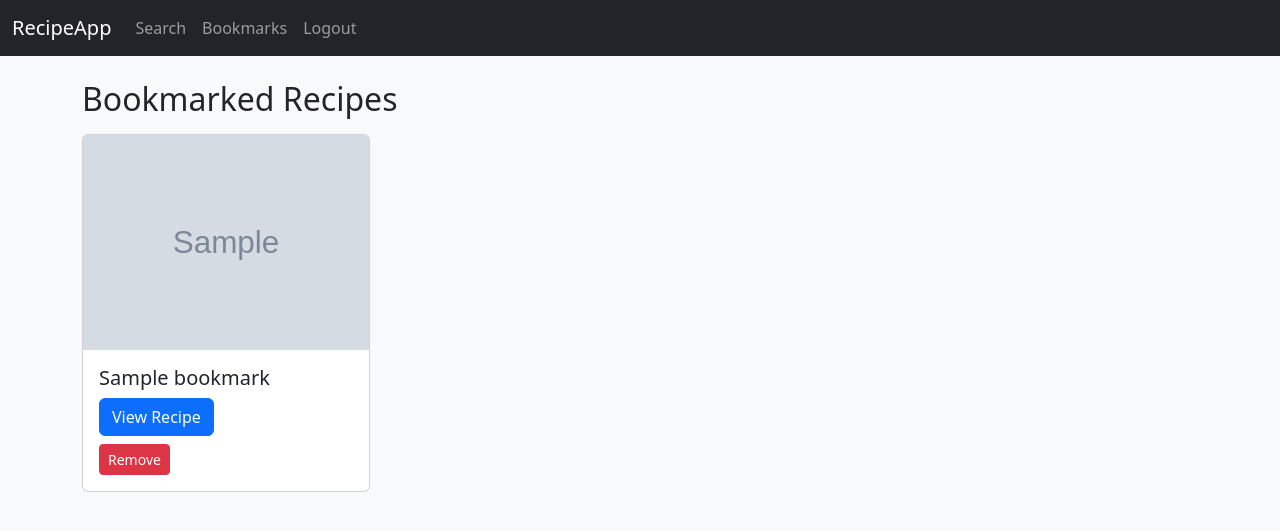
After one commit to cenesdeveloper/Recipy_Finder, a Flask app: page /bookmarks in a window 1280 px wide. The commit adds this page. Shown: the top 531 px of the page. Run offline with Flask 3, Linux system fonts and the light colour scheme; a user stored in the database is signed in; tables that the repository leaves empty hold one stand-in row (values such as "Sample post"); grey boxes marked "Sample" are stand-in pictures.

Commit message:
Added bookmark functionality

```diff
--- a/app/forms.py
+++ b/app/forms.py
@@ -4,12 +4,11 @@ from wtforms.validators import DataRequired, Email, EqualTo, Length
 
 class RegisterForm(FlaskForm):
     username = StringField('Username', validators=[DataRequired(), Length(min=3, max=25)])
-    email = StringField('Email', validators=[DataRequired(), Email()])
     password = PasswordField('Password', validators=[DataRequired(), Length(min=6)])
     confirm_password = PasswordField('Confirm Password', validators=[DataRequired(), EqualTo('password')])
     submit = SubmitField('Register')
 
 class LoginForm(FlaskForm):
-    email = StringField('Email', validators=[DataRequired(), Email()])
+    username = StringField('Username', validators=[DataRequired()])
     password = PasswordField('Password', validators=[DataRequired()])
     submit = SubmitField('Login')
--- a/app/models.py
+++ b/app/models.py
@@ -6,7 +6,6 @@ from app import db, login_manager
 class User(db.Model, UserMixin):
     id = db.Column(db.Integer, primary_key=True)
     username = db.Column(db.String(100), unique=True, nullable=False)
-    email = db.Column(db.String(120), unique=True, nullable=False)
     password = db.Column(db.String(200), nullable=False)
 
     bookmarks = db.relationship('RecipeBookmark', backref='user', lazy=True)
--- a/app/routes.py
+++ b/app/routes.py
@@ -1,6 +1,6 @@
 import pprint
 
-from flask import Blueprint, render_template, redirect, url_for, flash, request
+from flask import Blueprint, render_template, redirect, url_for, flash, request, abort
 from flask_login import login_user, logout_user, login_required, current_user
 from werkzeug.security import generate_password_hash, check_password_hash
 
@@ -8,6 +8,8 @@ from app import db
 from app.models import User
 from app.forms import RegisterForm, LoginForm
 from app.utils import search_recipes
+from app.models import RecipeBookmark
+from flask import request
 
 main = Blueprint('main', __name__)
 
@@ -23,7 +25,7 @@ def register():
     form = RegisterForm()
     if form.validate_on_submit():
         hashed_password = generate_password_hash(form.password.data)
-        user = User(username=form.username.data, email=form.email.data, password=hashed_password)
+        user = User(username=form.username.data, password=hashed_password)
         db.session.add(user)
         db.session.commit()
         flash('Account created! Please log in.', 'success')
@@ -37,12 +39,12 @@ def login():
 
     form = LoginForm()
     if form.validate_on_submit():
-        user = User.query.filter_by(email=form.email.data).first()
+        user = User.query.filter_by(username=form.username.data).first()
         if user and check_password_hash(user.password, form.password.data):
             login_user(user)
             return redirect(url_for('main.search'))
         else:
-            flash('Login failed. Check email and password.', 'danger')
+            flash('Login failed. Check username and password.', 'danger')
     return render_template('login.html', form=form)
 
 @main.route('/logout')
@@ -62,6 +64,49 @@ def search():
     recipes = []
     if query:
         recipes = search_recipes(query, diet, intolerances, cuisine)
-        pprint.pprint(recipes)  # 👈 prints to your terminal
+        pprint.pprint(recipes)
 
     return render_template('search.html', recipes=recipes)
+
+@main.route('/bookmarks')
+@login_required
+def bookmarks():
+    saved = RecipeBookmark.query.filter_by(user_id=current_user.id).all()
+    return render_template('bookmarks.html', bookmarks=saved)
+
+@main.route('/bookmark/<int:id>/delete', methods=['POST'])
+@login_required
+def delete_bookmark(id):
+    recipe = RecipeBookmark.query.get_or_404(id)
+    if recipe.user_id != current_user.id:
+        abort(403)
+    db.session.delete(recipe)
+    db.session.commit()
+    flash('Bookmark removed.', 'info')
+    return redirect(url_for('main.bookmarks'))
+
+@main.route('/bookmark', methods=['POST'])
+@login_required
+def bookmark():
+    recipe_id = request.form['recipe_id']
+    title = request.form['title']
+    image_url = request.form['image_url']
+    source_url = request.form['source_url']
+
+    # Prevent duplicate bookmarks
+    existing = RecipeBookmark.query.filter_by(recipe_id=recipe_id, user_id=current_user.id).first()
+    if not existing:
+        bookmark = RecipeBookmark(
+            recipe_id=recipe_id,
+            title=title,
+            image_url=image_url,
+            source_url=source_url,
+            user_id=current_user.id
+        )
+        db.session.add(bookmark)
+        db.session.commit()
+        flash('Recipe saved to bookmarks!', 'success')
+    else:
+        flash('Recipe already bookmarked.', 'info')
+
+    return redirect(url_for('main.search'))
--- a/app/templates/base.html
+++ b/app/templates/base.html
@@ -8,6 +8,38 @@
     <link href="https://cdn.jsdelivr.net/npm/bootstrap@5.3.0/dist/css/bootstrap.min.css" rel="stylesheet">
 </head>
 <body class="bg-light">
+
+<!-- Navigation Bar -->
+<nav class="navbar navbar-expand-lg navbar-dark bg-dark mb-4">
+    <div class="container-fluid">
+        <a class="navbar-brand" href="{{ url_for('main.search') }}">RecipeApp</a>
+        <button class="navbar-toggler" type="button" data-bs-toggle="collapse" data-bs-target="#navbarNav">
+            <span class="navbar-toggler-icon"></span>
+        </button>
+        <div class="collapse navbar-collapse" id="navbarNav">
+            <ul class="navbar-nav me-auto mb-2 mb-lg-0">
+                {% if current_user.is_authenticated %}
+                <li class="nav-item">
+                    <a class="nav-link" href="{{ url_for('main.search') }}">Search</a>
+                </li>
+                <li class="nav-item">
+                    <a class="nav-link" href="{{ url_for('main.bookmarks') }}">Bookmarks</a>
+                </li>
+                <li class="nav-item">
+                    <a class="nav-link" href="{{ url_for('main.logout') }}">Logout</a>
+                </li>
+                {% else %}
+                <li class="nav-item">
+                    <a class="nav-link" href="{{ url_for('main.login') }}">Login</a>
+                </li>
+                <li class="nav-item">
+                    <a class="nav-link" href="{{ url_for('main.register') }}">Register</a>
+                </li>
+                {% endif %}
+            </ul>
+        </div>
+    </div>
+</nav>
 
 <!-- Flash messages -->
 <div class="container mt-3">
--- /dev/null
+++ b/app/templates/bookmarks.html
@@ -0,0 +1,24 @@
+{% extends 'base.html' %}
+{% block title %}Bookmarks{% endblock %}
+{% block content %}
+<h2>Bookmarked Recipes</h2>
+
+{% if bookmarks %}
+<div class="recipe-grid d-flex flex-wrap gap-3 mt-3">
+    {% for recipe in bookmarks %}
+    <div class="card" style="width: 18rem;">
+        <img src="{{ recipe.image_url }}" class="card-img-top">
+        <div class="card-body">
+            <h5 class="card-title">{{ recipe.title }}</h5>
+            <a href="{{ recipe.source_url }}" target="_blank" class="btn btn-primary">View Recipe</a>
+            <form method="POST" action="{{ url_for('main.delete_bookmark', id=recipe.id) }}" class="mt-2">
+                <button type="submit" class="btn btn-danger btn-sm">Remove</button>
+            </form>
+        </div>
+    </div>
+    {% endfor %}
+</div>
+{% else %}
+<p>You haven't saved any recipes yet.</p>
+{% endif %}
+{% endblock %}
--- a/app/templates/login.html
+++ b/app/templates/login.html
@@ -4,7 +4,7 @@
 <h2>Login</h2>
 <form method="POST">
     {{ form.hidden_tag() }}
-    {{ form.email.label }} {{ form.email() }}<br>
+    {{ form.username.label }} {{ form.username() }}<br>
     {{ form.password.label }} {{ form.password() }}<br>
     {{ form.submit() }}
 </form>
--- a/app/templates/register.html
+++ b/app/templates/register.html
@@ -5,7 +5,6 @@
 <form method="POST">
     {{ form.hidden_tag() }}
     {{ form.username.label }} {{ form.username() }}<br>
-    {{ form.email.label }} {{ form.email() }}<br>
     {{ form.password.label }} {{ form.password() }}<br>
     {{ form.confirm_password.label }} {{ form.confirm_password() }}<br>
     {{ form.submit() }}
--- a/app/utils.py
+++ b/app/utils.py
@@ -15,7 +15,7 @@ def search_recipes(query, diet=None, intolerances=None, cuisine=None):
         "diet": diet,
         "intolerances": intolerances,
         "cuisine": cuisine,
-        "number": 3,
+        "number": 1,
         "addRecipeInformation": True
     }
 
```
Also changed, not shown: app/templates/search.html (+7 -0 lines).
